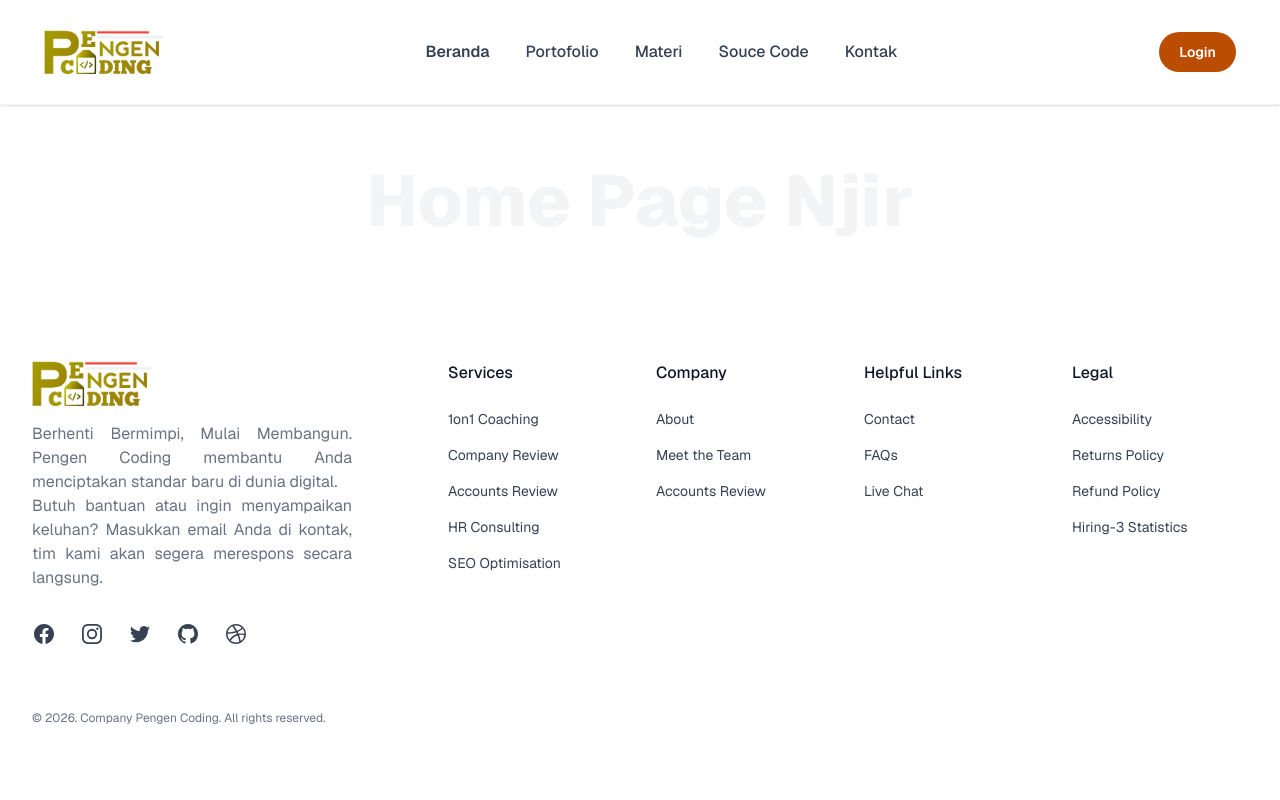
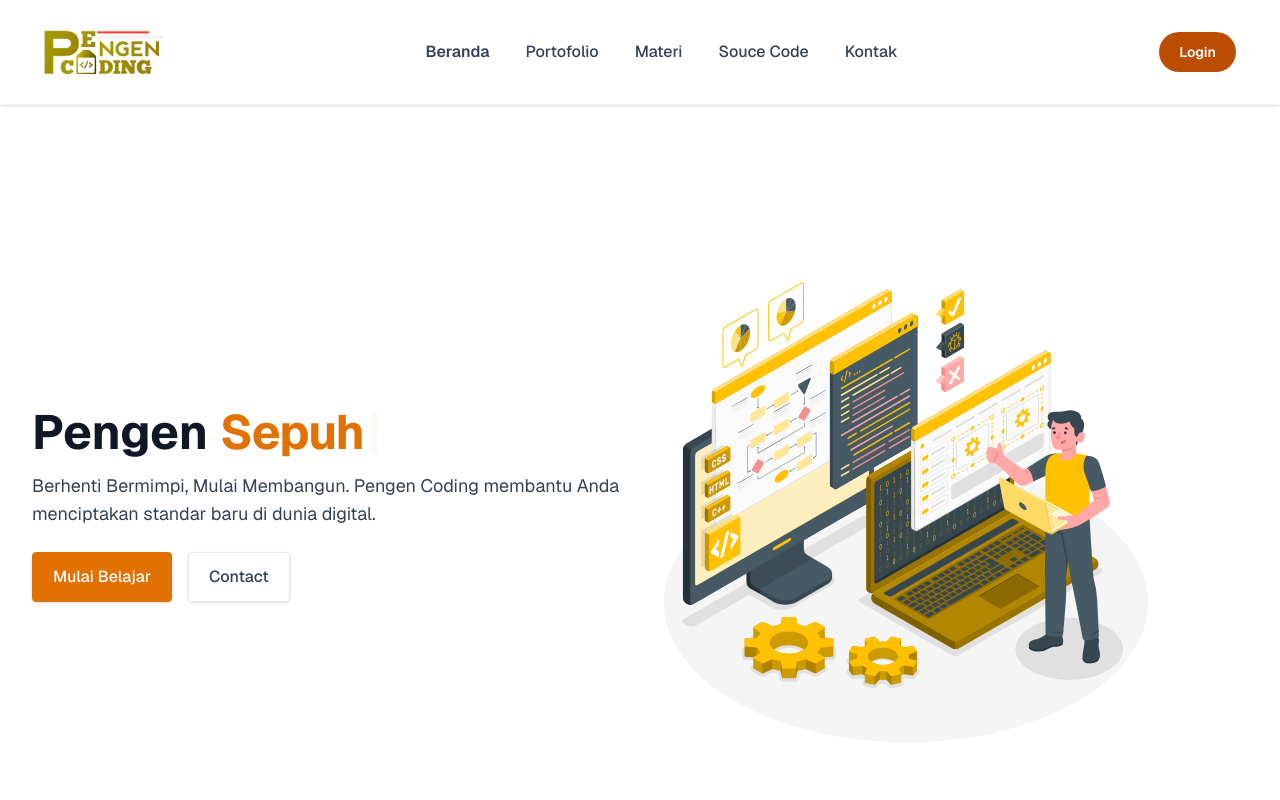
Before and after one commit to wira09/pengen-coding, a Next.js app: page / in a window 1280 px wide. Shown: the top 800 px of the page. Built offline with nearby package versions, Linux system fonts and the light colour scheme.

Commit message:
update page

```diff
--- a/package.json
+++ b/package.json
@@ -9,6 +9,7 @@
     "lint": "eslint"
   },
   "dependencies": {
+    "gsap": "^3.14.2",
     "next": "16.1.1",
     "react": "19.2.3",
     "react-dom": "19.2.3"
--- /dev/null
+++ b/src/animation/TextType.tsx
@@ -0,0 +1,215 @@
+"use client";
+
+import {
+  ElementType,
+  useEffect,
+  useRef,
+  useState,
+  createElement,
+  useMemo,
+  useCallback,
+} from "react";
+import { gsap } from "gsap";
+
+interface TextTypeProps {
+  className?: string;
+  showCursor?: boolean;
+  hideCursorWhileTyping?: boolean;
+  cursorCharacter?: string | React.ReactNode;
+  cursorBlinkDuration?: number;
+  cursorClassName?: string;
+  text: string | string[];
+  as?: ElementType;
+  typingSpeed?: number;
+  initialDelay?: number;
+  pauseDuration?: number;
+  deletingSpeed?: number;
+  loop?: boolean;
+  textColors?: string[];
+  variableSpeed?: { min: number; max: number };
+  onSentenceComplete?: (sentence: string, index: number) => void;
+  startOnVisible?: boolean;
+  reverseMode?: boolean;
+}
+
+const TextType = ({
+  text,
+  as: Component = "div",
+  typingSpeed = 50,
+  initialDelay = 0,
+  pauseDuration = 2000,
+  deletingSpeed = 30,
+  loop = true,
+  className = "",
+  showCursor = true,
+  hideCursorWhileTyping = false,
+  cursorCharacter = "|",
+  cursorClassName = "",
+  cursorBlinkDuration = 0.5,
+  textColors = [],
+  variableSpeed,
+  onSentenceComplete,
+  startOnVisible = false,
+  reverseMode = false,
+  ...props
+}: TextTypeProps & React.HTMLAttributes<HTMLElement>) => {
+  const [displayedText, setDisplayedText] = useState("");
+  const [currentCharIndex, setCurrentCharIndex] = useState(0);
+  const [isDeleting, setIsDeleting] = useState(false);
+  const [currentTextIndex, setCurrentTextIndex] = useState(0);
+  const [isVisible, setIsVisible] = useState(!startOnVisible);
+  const cursorRef = useRef<HTMLSpanElement>(null);
+  const containerRef = useRef<HTMLElement>(null);
+
+  const textArray = useMemo(
+    () => (Array.isArray(text) ? text : [text]),
+    [text]
+  );
+
+  const getRandomSpeed = useCallback(() => {
+    if (!variableSpeed) return typingSpeed;
+    const { min, max } = variableSpeed;
+    return Math.random() * (max - min) + min;
+  }, [variableSpeed, typingSpeed]);
+
+  const getCurrentTextColor = () => {
+    if (textColors.length === 0) return;
+    return textColors[currentTextIndex % textColors.length];
+  };
+
+  useEffect(() => {
+    if (!startOnVisible || !containerRef.current) return;
+
+    const observer = new IntersectionObserver(
+      (entries) => {
+        entries.forEach((entry) => {
+          if (entry.isIntersecting) {
+            setIsVisible(true);
+          }
+        });
+      },
+      { threshold: 0.1 }
+    );
+
+    observer.observe(containerRef.current);
+    return () => observer.disconnect();
+  }, [startOnVisible]);
+
+  useEffect(() => {
+    if (showCursor && cursorRef.current) {
+      gsap.set(cursorRef.current, { opacity: 1 });
+      gsap.to(cursorRef.current, {
+        opacity: 0,
+        duration: cursorBlinkDuration,
+        repeat: -1,
+        yoyo: true,
+        ease: "power2.inOut",
+      });
+    }
+  }, [showCursor, cursorBlinkDuration]);
+
+  useEffect(() => {
+    if (!isVisible) return;
+
+    let timeout: NodeJS.Timeout;
+
+    const currentText = textArray[currentTextIndex];
+    const processedText = reverseMode
+      ? currentText.split("").reverse().join("")
+      : currentText;
+
+    const executeTypingAnimation = () => {
+      if (isDeleting) {
+        if (displayedText === "") {
+          setIsDeleting(false);
+          if (currentTextIndex === textArray.length - 1 && !loop) {
+            return;
+          }
+
+          if (onSentenceComplete) {
+            onSentenceComplete(textArray[currentTextIndex], currentTextIndex);
+          }
+
+          setCurrentTextIndex((prev) => (prev + 1) % textArray.length);
+          setCurrentCharIndex(0);
+          timeout = setTimeout(() => {}, pauseDuration);
+        } else {
+          timeout = setTimeout(() => {
+            setDisplayedText((prev) => prev.slice(0, -1));
+          }, deletingSpeed);
+        }
+      } else {
+        if (currentCharIndex < processedText.length) {
+          timeout = setTimeout(
+            () => {
+              setDisplayedText(
+                (prev) => prev + processedText[currentCharIndex]
+              );
+              setCurrentCharIndex((prev) => prev + 1);
+            },
+            variableSpeed ? getRandomSpeed() : typingSpeed
+          );
+        } else if (textArray.length >= 1) {
+          if (!loop && currentTextIndex === textArray.length - 1) return;
+          timeout = setTimeout(() => {
+            setIsDeleting(true);
+          }, pauseDuration);
+        }
+      }
+    };
+
+    if (currentCharIndex === 0 && !isDeleting && displayedText === "") {
+      timeout = setTimeout(executeTypingAnimation, initialDelay);
+    } else {
+      executeTypingAnimation();
+    }
+
+    return () => clearTimeout(timeout);
+  }, [
+    currentCharIndex,
+    displayedText,
+    isDeleting,
+    typingSpeed,
+    deletingSpeed,
+    pauseDuration,
+    textArray,
+    currentTextIndex,
+    loop,
+    initialDelay,
+    isVisible,
+    reverseMode,
+    variableSpeed,
+    onSentenceComplete,
+  ]);
+
+  const shouldHideCursor =
+    hideCursorWhileTyping &&
+    (currentCharIndex < textArray[currentTextIndex].length || isDeleting);
+
+  return createElement(
+    Component,
+    {
+      ref: containerRef,
+      className: `inline-block whitespace-pre-wrap tracking-tight ${className}`,
+      ...props,
+    },
+    <span
+      className="inline"
+      style={{ color: getCurrentTextColor() || "inherit" }}
+    >
+      {displayedText}
+    </span>,
+    showCursor && (
+      <span
+        ref={cursorRef}
+        className={`ml-1 inline-block opacity-100 ${
+          shouldHideCursor ? "hidden" : ""
+        } ${cursorClassName}`}
+      >
+        {cursorCharacter}
+      </span>
+    )
+  );
+};
+
+export default TextType;
--- a/src/app/page.tsx
+++ b/src/app/page.tsx
@@ -1,11 +1,16 @@
+import Dashboard from "@/components/page/Dashboard";
 const Home = () => {
-    return (
-        <main>
-            <h1 className="font-extrabold p-15 text-center text-7xl text-gray-100">
-                Home Page Njir
-            </h1>
-        </main>
-    );
+  return (
+    <main>
+      <Dashboard
+        title="Pengen"
+        links={[
+          { name: "Mulai Belajar", path: "/belajar" },
+          { name: "Contact", path: "/contact" },
+        ]}
+      />
+    </main>
+  );
 };
 
 export default Home;
--- a/src/components/Footer/Footer.tsx
+++ b/src/components/Footer/Footer.tsx
@@ -17,8 +17,7 @@
             </div>
 
             <p className="mt-4 max-w-xs text-gray-500 text-justify">
-              Berhenti Bermimpi, Mulai Membangun. Pengen Coding membantu Anda
-              menciptakan standar baru di dunia digital.<br/>Butuh bantuan atau ingin
+              Butuh bantuan atau ingin
               menyampaikan keluhan? Masukkan email Anda di kontak, tim kami akan
               segera merespons secara langsung.
             </p>
--- /dev/null
+++ b/src/components/page/Dashboard.tsx
@@ -0,0 +1,63 @@
+import Image from "next/image";
+import Link from "next/link";
+import TextType from "@/animation/TextType";
+
+interface DashboardLinkProps {
+  title: string;
+  links: Array<{ name: string; path: string }>;
+}
+
+const Dashboard = ({ title, links }: DashboardLinkProps) => {
+  return (
+    <section className="bg-white lg:grid lg:h-screen lg:place-content-center">
+      <div className="mx-auto w-full max-w-7xl px-4 py-16 sm:px-6 sm:py-24 md:grid md:grid-cols-2 md:items-center md:gap-8 lg:px-8 lg:py-32">
+        <div className="max-w-prose text-left">
+          <h1 className="text-4xl font-bold text-gray-900 sm:text-5xl">
+            {title}
+            <TextType
+              text={["Coding", "Jago", "Sepuh"]}
+              typingSpeed={75}
+              pauseDuration={1500}
+              showCursor={true}
+              cursorCharacter="|"
+              className="text-amber-600 ml-3"
+            />
+          </h1>
+
+          <p className="mt-4 text-base text-gray-700 sm:text-lg">
+            Berhenti Bermimpi, Mulai Membangun. Pengen Coding membantu Anda
+            menciptakan standar baru di dunia digital.
+          </p>
+
+          <div className="mt-6 flex gap-4">
+            {links.map((link) => (
+              <Link
+                key={link.path}
+                href={link.path}
+                className={`inline-block rounded px-5 py-3 font-medium shadow-sm transition-colors ${
+                  link.name === "Mulai Belajar"
+                    ? "border border-amber-600 bg-amber-600 text-white hover:bg-white hover:text-amber-600"
+                    : "border border-gray-200 text-gray-700 hover:bg-gray-50 hover:text-gray-900"
+                }`}
+              >
+                {link.name}
+              </Link>
+            ))}
+          </div>
+        </div>
+
+        <div className="mt-10 md:mt-0">
+          <Image
+            src="/page.svg"
+            alt="Pengen Coding"
+            width={500}
+            height={400}
+            priority
+          />
+        </div>
+      </div>
+    </section>
+  );
+};
+
+export default Dashboard;
```
Also changed, not shown: public/page.svg (added), 1 other file (tests, documents, lock files or other folders).
